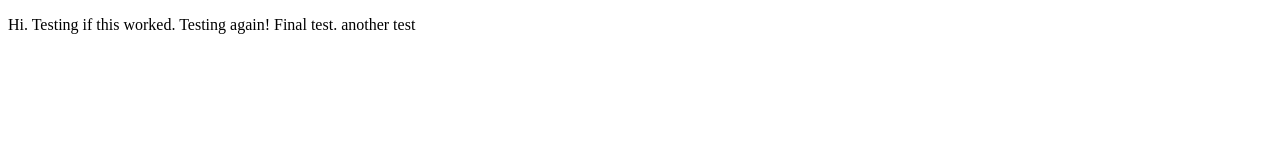
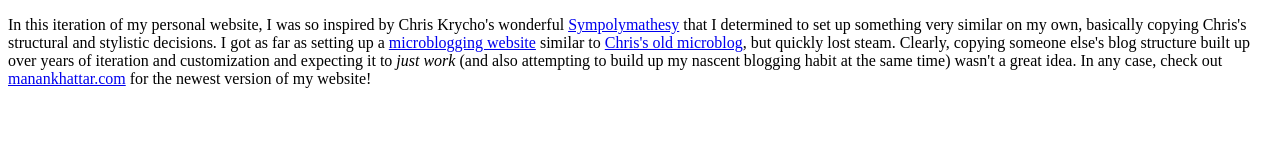
Before and after one commit to mk1123/mk1123.github.io, a website: page index.html in a window 1280 px wide. Drawn offline with Linux system fonts and the light colour scheme.

Commit message:
Update index.html

```diff
--- a/index.html
+++ b/index.html
@@ -5,7 +5,7 @@
     </head>
     <body>
         <p>
-            Hi. Testing if this worked. Testing again! Final test. another test
+            In this iteration of my personal website, I was so inspired by Chris Krycho's wonderful <a href="https://v5.chriskrycho.com/about/">Sympolymathesy</a> that I determined to set up something very similar on my own, basically copying Chris's structural and stylistic decisions. I got as far as setting up a <a href="https://v1-notes-manankhattar-com.vercel.app/">microblogging website</a> similar to <a href="https://v1.notes.chriskrycho.com/">Chris's old microblog</a>, but quickly lost steam. Clearly, copying someone else's blog structure built up over years of iteration and customization and expecting it to <i>just work</i> (and also attempting to build up my nascent blogging habit at the same time) wasn't a great idea. In any case, check out <a href="https://manankhattar.com">manankhattar.com</a> for the newest version of my website!
         </p>
     </body>
 </html>
```
